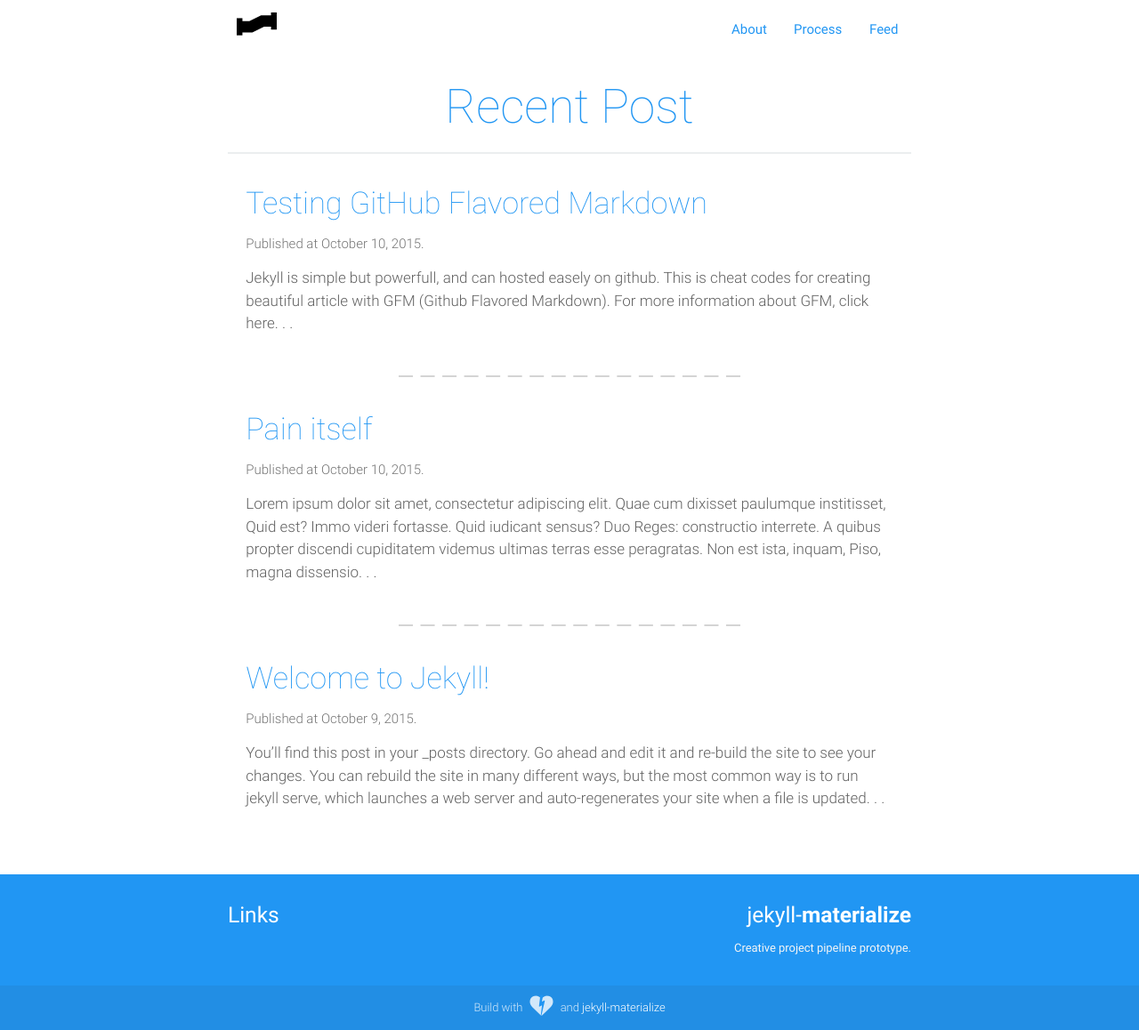
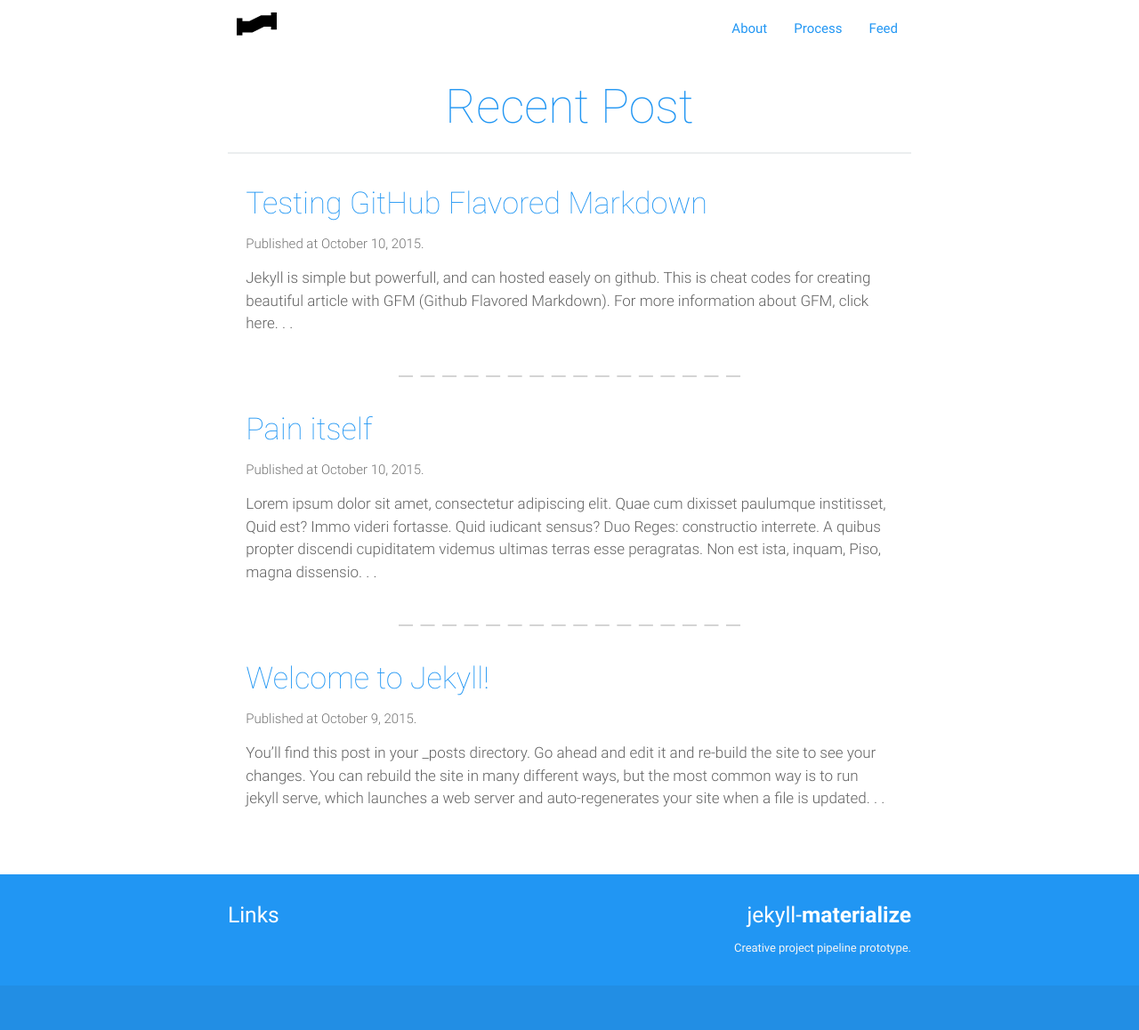
Before and after one commit to dmd-program/pipeline, a Jekyll site: the page built from index.html, in a window 1280 px wide and 1158 px high. Shown: the whole window at 89% size. Built offline with Jekyll 4.4.1, drawn with Linux system fonts in a browser that asks for light colours; the list of posts is cut into pages by our own code.

Commit message:
updated layouts

```diff
--- a/_includes/footer.html
+++ b/_includes/footer.html
@@ -16,7 +16,4 @@
     </div>
   </div>
   <div class="footer-copyright">
-    <div class="container center-align">
-      Build with <i class="fa fa-broken-heart"></i> and <a class="white-text" href="https://github.com/riefachan/jekyll-materialize">jekyll-materialize</a>
-    </div>
   </div>
--- a/_layouts/default.html
+++ b/_layouts/default.html
@@ -13,16 +13,6 @@
     </footer>
     <script type="text/javascript" src="{{ "/assets/js/jquery.js" | prepend: site.baseurl }}"></script>
     <script type="text/javascript" src="{{ "/assets/js/materialize.js" | prepend: site.baseurl }}"></script>
-    <script type="text/javascript">
-    $(function() {
-
-        //fontawesome broken-heart icon
-        var faFlash=$('footer').css('background-color'),
-            faFlash='color:'+faFlash+';transform:scale(1,2);-webkit-transform:scale(1,2);-moz-transform:scale(1,2);-ms-transform:scale(1,2);-o-transform:scale(1,2)';
-        $('i.fa.fa-broken-heart').html('<span style="padding:5px"><span class="fa-broken-heart fa-stack"><i class="fa fa-heart fa-stack-2x"></i><i class="fa fa-flash fa-stack-1x" style="'+faFlash+'"></i></span></span>');
-        $(".button-collapse").sideNav();
-        $('nav a').addClass('waves-effect');
-    });
-    </script>
+     <script type="text/javascript" src="{{ "/assets/js/scripts.js" | prepend: site.baseurl }}"></script>
 </body>
 </html>
--- /dev/null
+++ b/assets/js/scripts.js
@@ -0,0 +1,3 @@
+  $(document).ready(function(){
+    $('.scrollspy').scrollSpy();
+  });
```
